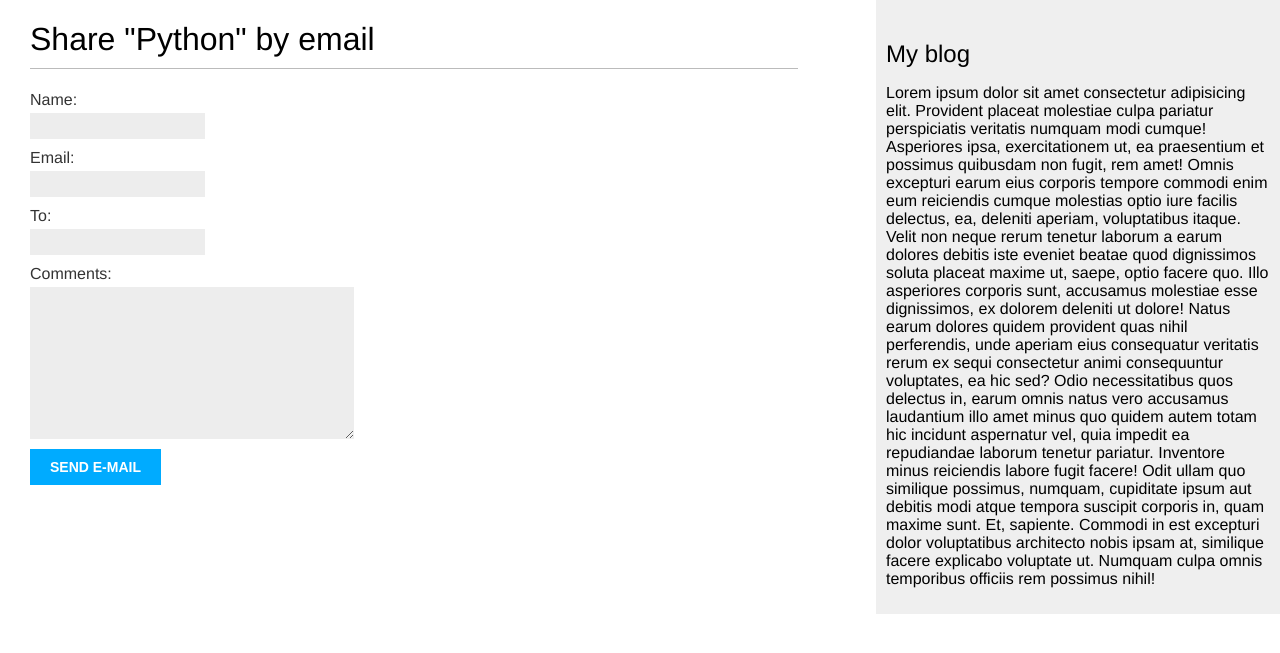
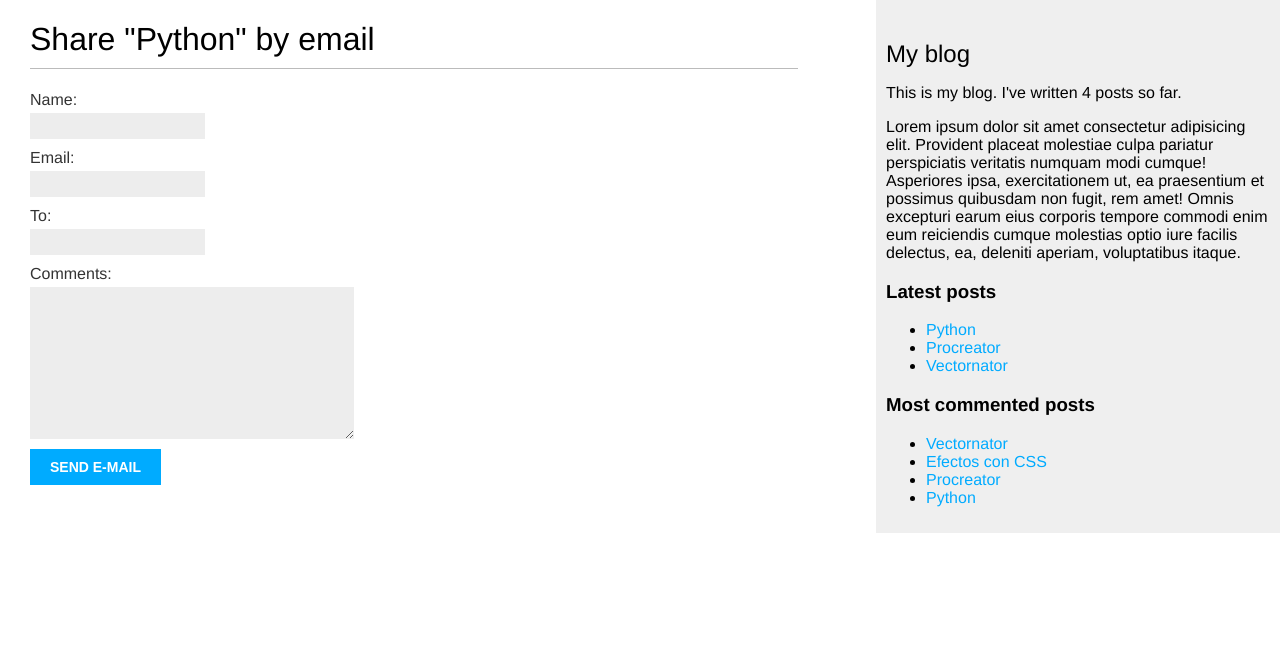
Before and after one commit to githubuser1312/miprimerblog, a Django app: page /4/share/ in a window 1280 px wide. Shown: the top 653 px of the page. Run offline with Django 3.2, Linux system fonts and the light colour scheme; data comes from the database, SQL or seed files in the repository; parts of the project's set-up code (start-up, migrations or seed data) failed here and were passed over.

Commit message:
hasta pagina 111

```diff
--- a/myblog/blog/templates/blog/base.html
+++ b/myblog/blog/templates/blog/base.html
@@ -1,4 +1,5 @@
 {% load static %}
+{% load blog_tags %}
 <!DOCTYPE html>
 <html lang="en">
 <head>
@@ -15,8 +16,20 @@
     </div>
     <div id="sidebar">
         <h2>My blog</h2>
-        <p>Lorem ipsum dolor sit amet consectetur adipisicing elit. Provident placeat molestiae culpa pariatur perspiciatis veritatis numquam modi cumque! Asperiores ipsa, exercitationem ut, ea praesentium et possimus quibusdam non fugit, rem amet! Omnis excepturi earum eius corporis tempore commodi enim eum reiciendis cumque molestias optio iure facilis delectus, ea, deleniti aperiam, voluptatibus itaque. Velit non neque rerum tenetur laborum a earum dolores debitis iste eveniet beatae quod dignissimos soluta placeat maxime ut, saepe, optio facere quo. Illo asperiores corporis sunt, accusamus molestiae esse dignissimos, ex dolorem deleniti ut dolore! Natus earum dolores quidem provident quas nihil perferendis, unde aperiam eius consequatur veritatis rerum ex sequi consectetur animi consequuntur voluptates, ea hic sed? Odio necessitatibus quos delectus in, earum omnis natus vero accusamus laudantium illo amet minus quo quidem autem totam hic incidunt aspernatur vel, quia impedit ea repudiandae laborum tenetur pariatur. Inventore minus reiciendis labore fugit facere! Odit ullam quo similique possimus, numquam, cupiditate ipsum aut debitis modi atque tempora suscipit corporis in, quam maxime sunt. Et, sapiente. Commodi in est excepturi dolor voluptatibus architecto nobis ipsam at, similique facere explicabo voluptate ut. Numquam culpa omnis temporibus officiis rem possimus nihil!
+        <p>This is my blog. I've written {% total_posts %} posts so far.</p>
+        <p>Lorem ipsum dolor sit amet consectetur adipisicing elit. Provident placeat molestiae culpa pariatur perspiciatis veritatis numquam modi cumque! Asperiores ipsa, exercitationem ut, ea praesentium et possimus quibusdam non fugit, rem amet! Omnis excepturi earum eius corporis tempore commodi enim eum reiciendis cumque molestias optio iure facilis delectus, ea, deleniti aperiam, voluptatibus itaque.
         </p>
+        <h3>Latest posts</h3>
+        {% show_latest_posts 3 %}
+        <h3>Most commented posts</h3>
+        {% get_most_commented_posts as most_commented_posts %}
+        <ul>
+        {% for post in most_commented_posts %}
+          <li>
+            <a href="{{ post.get_absolute_url }}">{{ post.title }}</a>
+          </li>
+        {% endfor %}
+        </ul>
     </div>
 </body>
 </html>
--- /dev/null
+++ b/myblog/blog/templates/blog/post/latest_posts.html
@@ -0,0 +1,7 @@
+<ul>
+    {% for post in latest_posts %}
+      <li>
+        <a href="{{ post.get_absolute_url }}">{{ post.title }}</a>
+      </li>
+    {% endfor %}
+</ul>
--- /dev/null
+++ b/myblog/blog/templatetags/blog_tags.py
@@ -0,0 +1,31 @@
+from django import template
+from ..models import Post
+from django.db.models import Count
+# from django.utils.safestring import mark_safe
+# import markdown
+
+
+register = template.Library()
+
+
+@register.simple_tag
+def total_posts():
+    return Post.published.count()
+
+
+@register.inclusion_tag('blog/post/latest_posts.html')
+def show_latest_posts(count=5):
+    latest_posts = Post.published.order_by('-publish')[:count]
+    return {'latest_posts': latest_posts}
+
+
+@register.simple_tag
+def get_most_commented_posts(count=5):
+    return Post.published.annotate(
+               total_comments=Count('comments')
+           ).order_by('-total_comments')[:count]
+
+
+# @register.filter(name='markdown')
+# def markdown_format(text):
+#     return mark_safe(markdown.markdown(text))
```
